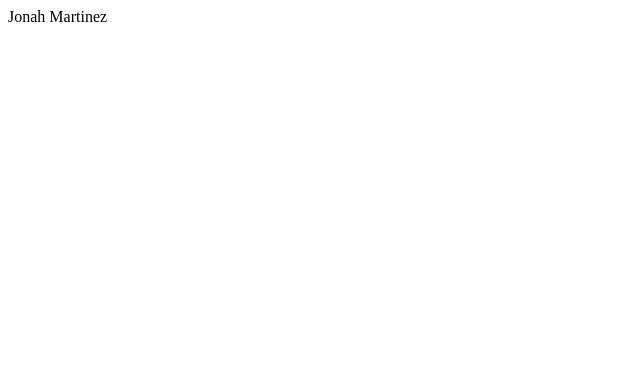
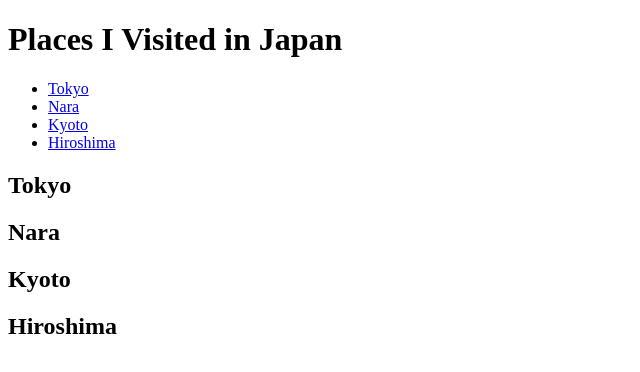
Before and after one commit to Sidsol/html-me-something, a plain HTML site: page index.html in a window 1280 px wide. Shown: the whole page, without its empty margins (0-640 px from the left). Drawn offline with Linux system fonts and the light colour scheme.

```diff
--- a/index.html
+++ b/index.html
@@ -1 +1,34 @@
-<p>Jonah Martinez</p>
+<!DOCTYPE html>
+<html>
+<head>
+    <meta charset="utf-8" />
+    <meta http-equiv="X-UA-Compatible" content="IE=edge">
+    <title>Page Title</title>
+    <meta name="viewport" content="width=device-width, initial-scale=1">
+    <link rel="stylesheet" type="text/css" media="screen" href="main.css" />
+    <script src="main.js"></script>
+</head>
+<body>
+    <h1>Places I Visited in Japan</h1>
+    <ul>
+        <li>
+            <a href="#tokyo">Tokyo</a>
+        </li>
+        <li>
+            <a href="#nara">Nara</a>
+        </li>
+        <li>
+            <a href="#kyoto">Kyoto</a>
+        </li>
+        <li>
+            <a href="#hiroshima">Hiroshima</a>
+        </li>
+    </ul>
+
+    <h2 id="tokyo">Tokyo</h2>
+    <h2 id="nara">Nara</h2>
+    <h2 id="kyoto">Kyoto</h2>
+    <h2 id="hiroshima">Hiroshima</h2>
+
+</body>
+</html>
```
Also changed, not shown: 4 other files.
